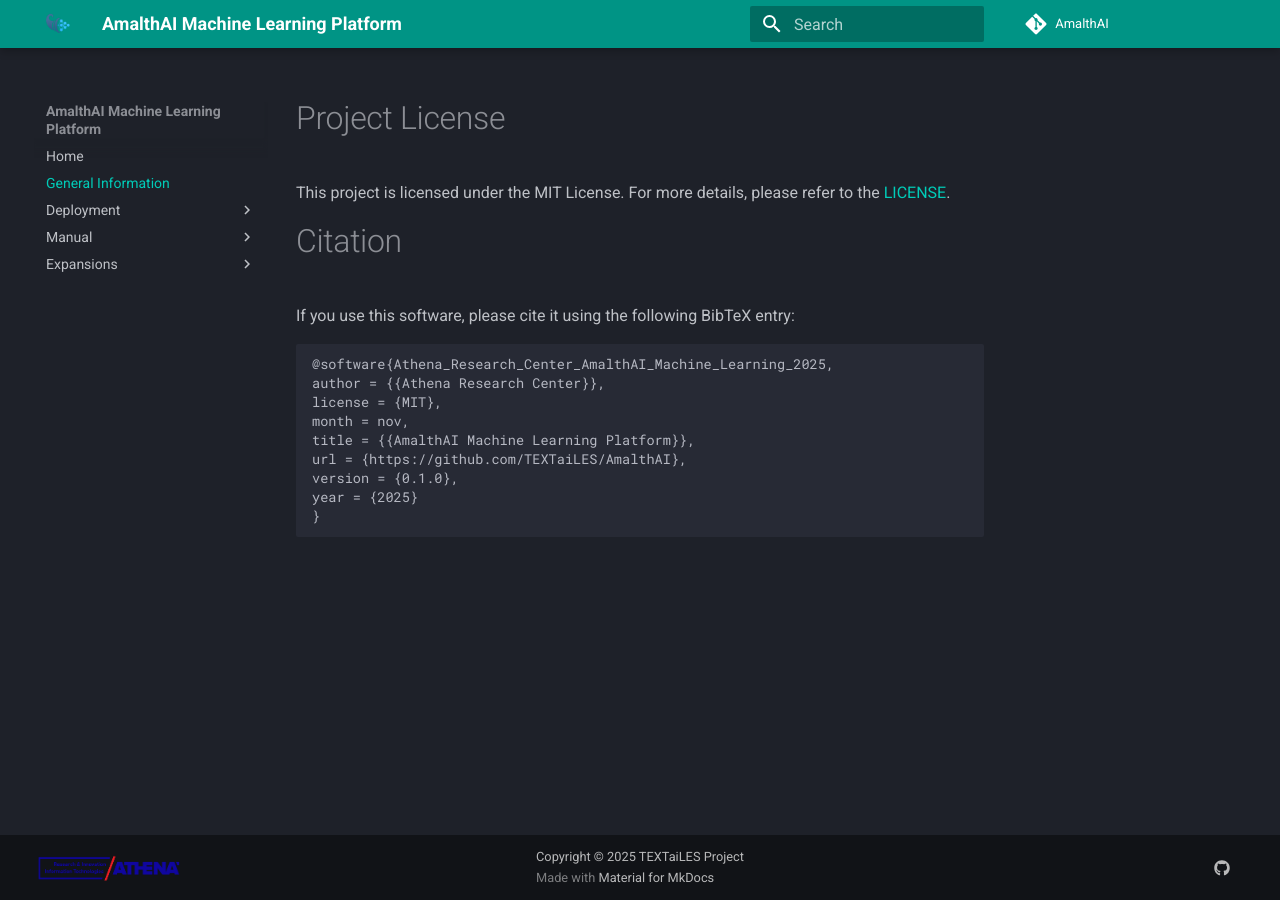
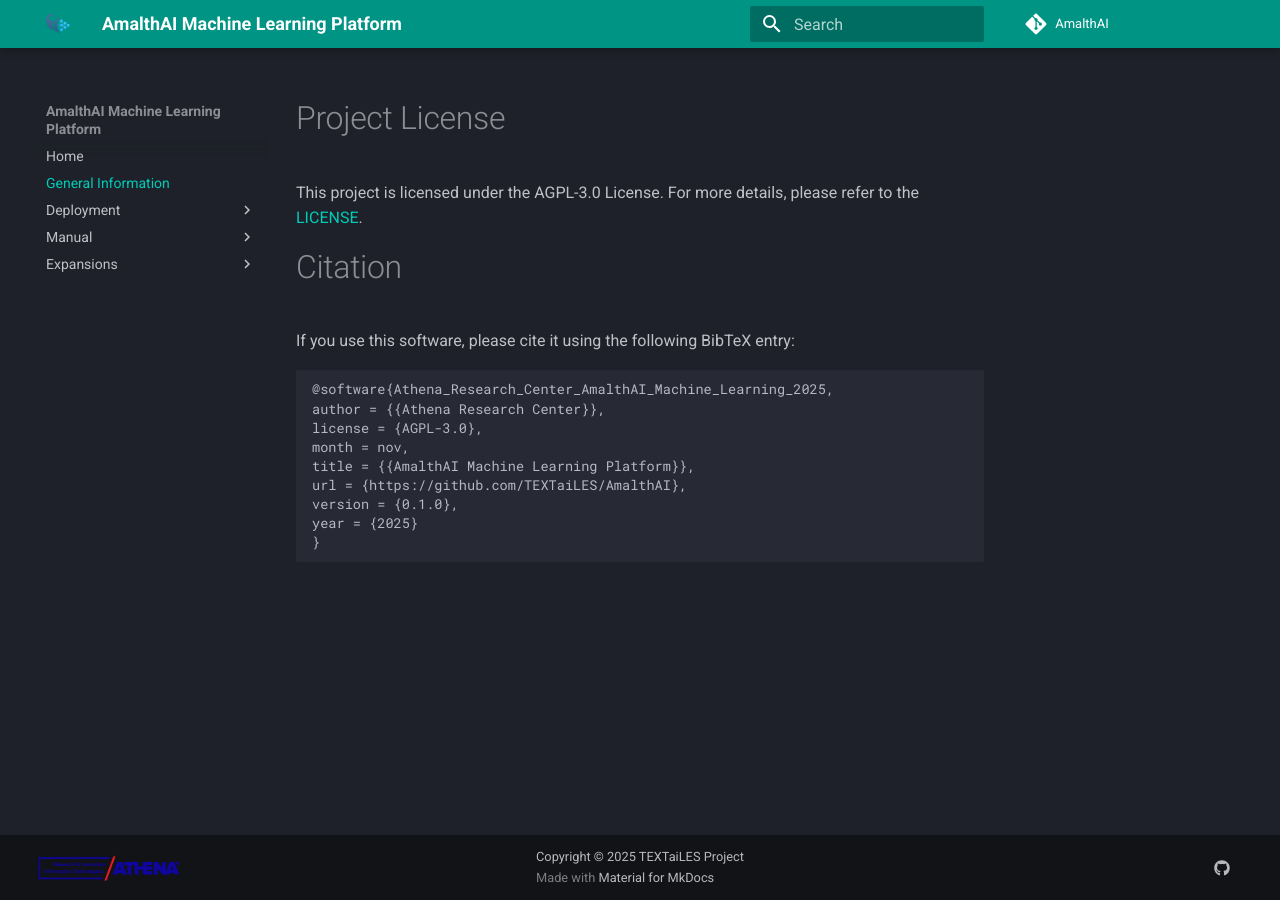
Before and after one commit to TEXTaiLES/AmalthAI-documentation, an MkDocs documentation site: the page built from docs/info/general_info.md, in a window 1280 px wide. Built offline with MkDocs 1.6.1 and Material for MkDocs 9.7.7, drawn with Linux system fonts in a browser that asks for light colours; comment, search, counter and statistics services are not loaded.

Commit message:
Updates license and citation

````diff
--- a/docs/info/general_info.md
+++ b/docs/info/general_info.md
@@ -1,5 +1,5 @@
 # Project License
-This project is licensed under the MIT License. For more details, please refer to the [LICENSE](https://opensource.org/license/MIT).
+This project is licensed under the AGPL-3.0 License. For more details, please refer to the [LICENSE](https://opensource.org/license/agpl-v3).
 
 # Citation
 
@@ -8,7 +8,7 @@
 ```bibtex
 @software{Athena_Research_Center_AmalthAI_Machine_Learning_2025,
 author = {{Athena Research Center}},
-license = {MIT},
+license = {AGPL-3.0},
 month = nov,
 title = {{AmalthAI Machine Learning Platform}},
 url = {https://github.com/TEXTaiLES/AmalthAI},
````
